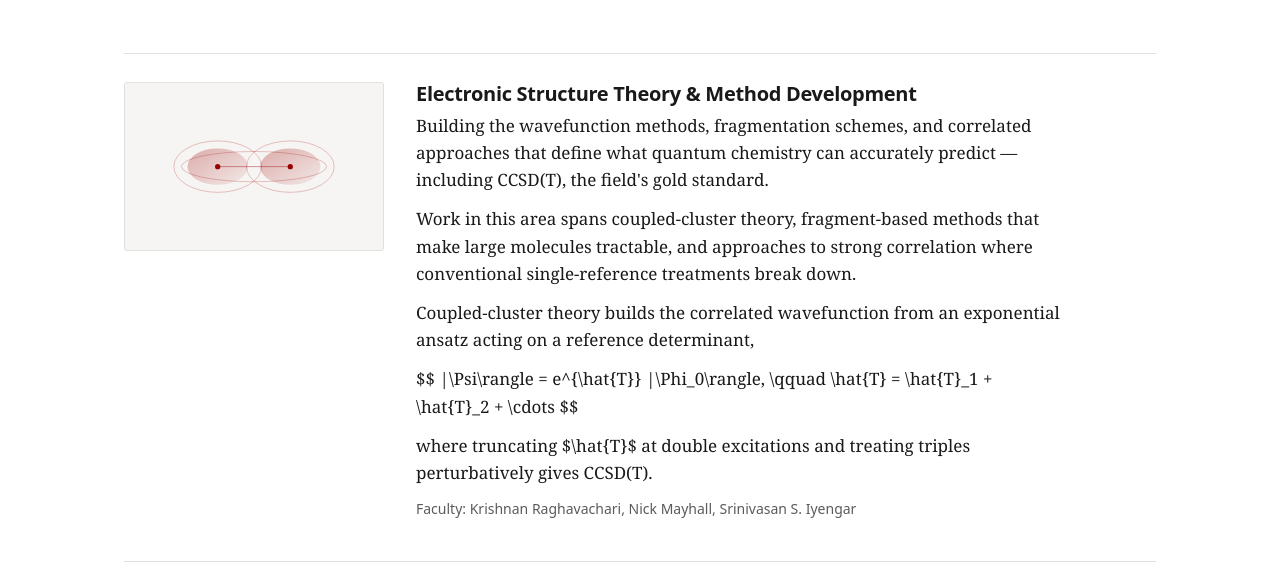
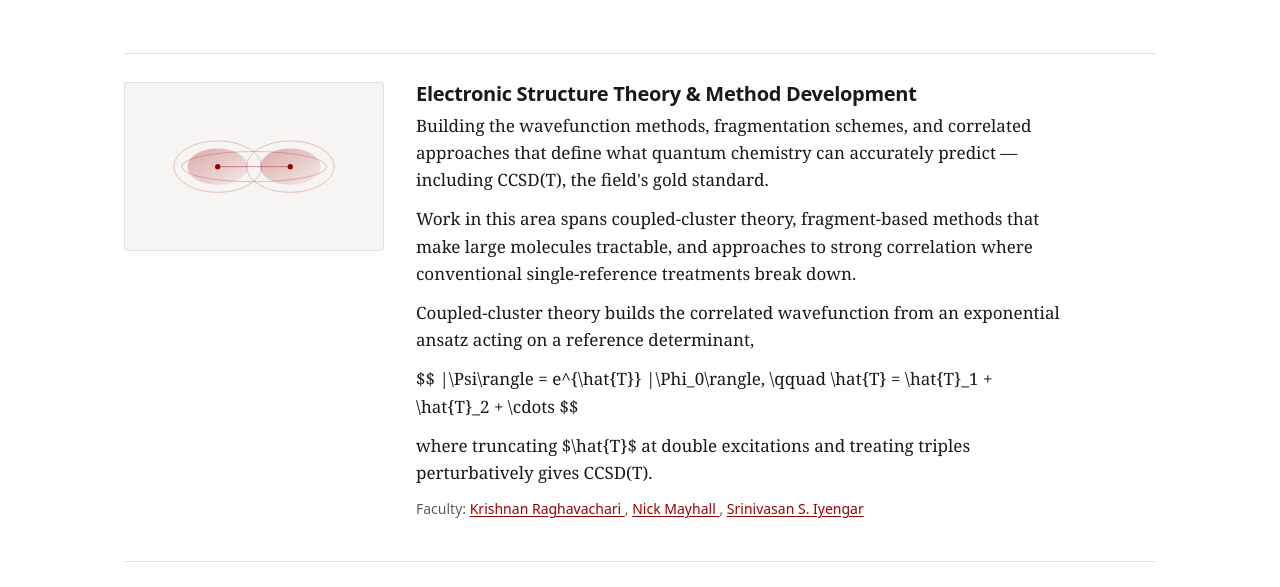
Before and after one commit to nmayhall/iu_theory_website, an Astro site: page /iu_theory_website/research in a window 1280 px wide. Shown: the part 312-899 px from the top of the page. Built offline with nearby package versions, Linux system fonts and the light colour scheme; Astro itself is replaced by a stand-in of ours.

Commit message:
layout change

```diff
--- a/src/pages/research.astro
+++ b/src/pages/research.astro
@@ -2,27 +2,31 @@
 import { getCollection, render } from 'astro:content';
 import { Image } from 'astro:assets';
 import BaseLayout from '../layouts/BaseLayout.astro';
+import { url } from '../lib/url';
 
 const thrusts = (await getCollection('research')).sort((a, b) => a.data.order - b.data.order);
 
-// Resolve faculty references once into an id -> name lookup, rather than issuing a
-// getEntry() call per reference.
+// Resolve faculty references once into an id -> {name, group site} lookup, rather than
+// issuing a getEntry() call per reference.
 const facultyById = new Map(
-  (await getCollection('faculty')).map((entry) => [entry.id, entry.data.name]),
+  (await getCollection('faculty')).map((entry) => [
+    entry.id,
+    { name: entry.data.name, personalSite: entry.data.personalSite, id: entry.id },
+  ]),
 );
 
 // reference() only checks that the *shape* is right; it does not verify the target
 // exists until something dereferences it. Without this guard a typo'd slug renders
 // as an empty name instead of failing, so resolve eagerly and fail loudly.
-function facultyName(id: string): string {
-  const name = facultyById.get(id);
-  if (!name) {
+function facultyInfo(id: string) {
+  const info = facultyById.get(id);
+  if (!info) {
     throw new Error(
       `Unknown faculty slug "${id}" referenced in a research entry. ` +
         `Expected one of: ${[...facultyById.keys()].join(', ')}`,
     );
   }
-  return name;
+  return info;
 }
 
 // Motifs are inlined as raw SVG so they inherit `currentColor` and follow the theme.
@@ -74,7 +78,25 @@ const rendered = await Promise.all(
               </div>
               {thrust.data.faculty.length > 0 && (
                 <p class="who">
-                  Faculty: {thrust.data.faculty.map((ref) => facultyName(ref.id)).join(', ')}
+                  Faculty:{' '}
+                  {thrust.data.faculty.map((ref, i) => {
+                    const f = facultyInfo(ref.id);
+                    // Link to the group's own site when there is one; otherwise fall
+                    // back to the faculty member's bio page here on this site.
+                    const href = f.personalSite ?? url(`/people/${f.id}`);
+                    const external = Boolean(f.personalSite);
+                    return (
+                      <>
+                        {i > 0 && ', '}
+                        <a
+                          href={href}
+                          {...(external ? { target: '_blank', rel: 'noopener noreferrer' } : {})}
+                        >
+                          {f.name}
+                        </a>
+                      </>
+                    );
+                  })}
                 </p>
               )}
             </div>
```
